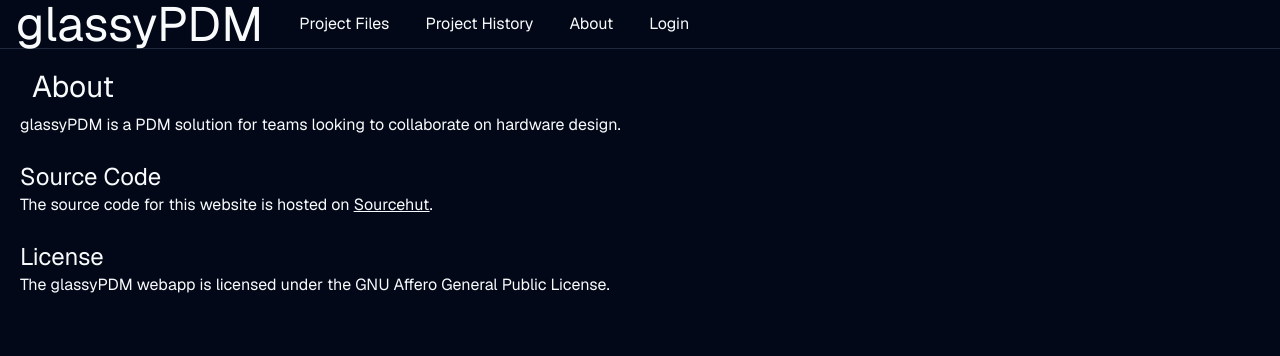
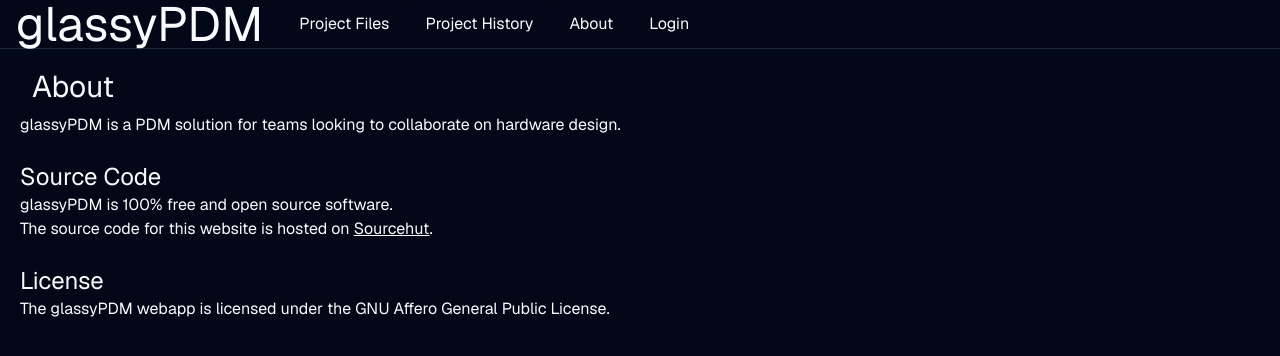
Before and after one commit to joshtenorio/glassypdm-web, a Next.js app: page /about in a window 1280 px wide. Shown: the top 356 px of the page. Built offline with nearby package versions, Linux system fonts and the light colour scheme.

Commit message:
upgrade next version, experiment with caching

```diff
--- a/src/app/about/page.tsx
+++ b/src/app/about/page.tsx
@@ -10,6 +10,7 @@ function Page() {
     </p>
     <br></br>
     <h2 className="text-2xl">Source Code</h2>
+    <p>glassyPDM is 100% free and open source software.</p>
     <p>The source code for this website is hosted on <a className="underline" href="https://git.sr.ht/~joshtenorio/glassypdm-web" target='_blank'>Sourcehut</a>.</p>
     <br></br>
     <h2 className="text-2xl">License</h2>
--- a/src/app/commit/[slug]/page.tsx
+++ b/src/app/commit/[slug]/page.tsx
@@ -10,7 +10,7 @@ interface DownloadResponse {
 
 async function getLink(s3key: string) {
     const request = "https://app.pdm.18x18az.org/download/s3/" + s3key;
-    const response = await fetch(request, { cache: 'no-store' });
+    const response = await fetch(request, { next: { revalidate: 3580 } });
     const data = await response.json() as DownloadResponse;
 
     return data.s3Url;
```
Also changed, not shown: package.json (+4 -4 lines), 1 other file (tests, documents, lock files or other folders).
